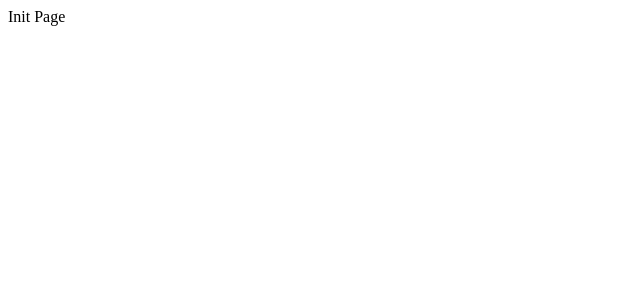
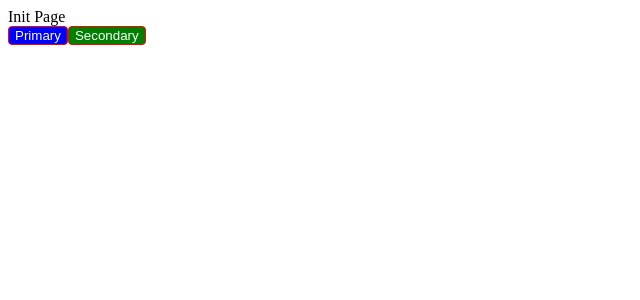
Before and after one commit to afds4567/eyk-react-prac, a React app: page / in a window 1280 px wide. Shown: the top 300 px of the page, without its empty margins (0-640 px from the left). Built offline with nearby package versions, Linux system fonts and the light colour scheme.

Commit message:
feat: applying styled components theme provider

```diff
--- a/src/App.tsx
+++ b/src/App.tsx
@@ -1,7 +1,15 @@
+import Button from "./components/common/Button";
+import { theme } from "./themes";
+import { ThemeProvider } from "styled-components";
+
 const App = () => {
   return (
     <>
-      <div>Init Page</div>
+      <ThemeProvider theme={theme}>
+        <div>Init Page</div>
+        <Button variant="primary">Primary</Button>
+        <Button variant="secondary">Secondary</Button>
+      </ThemeProvider>
     </>
   );
 };
--- a/src/components/common/Button/index.tsx
+++ b/src/components/common/Button/index.tsx
@@ -80,6 +80,7 @@ const Button = styled.button<ButtonProps>`
   opacity: ${({ disabled }) => (disabled ? 0.5 : 1)};
   border-radius: 4px;
   border: none;
+  border: ${({ theme }) => `${theme.colors.border} solid 1px`};
 `;
 
 // Button.defaultProps = {
--- /dev/null
+++ b/src/themes/colors.ts
@@ -0,0 +1,5 @@
+const colors = {
+  border: 'red',
+}
+
+export default colors
--- /dev/null
+++ b/src/themes/index.ts
@@ -0,0 +1,5 @@
+import colors from './colors'
+
+export const theme = {
+  colors
+} as const
```
Also changed, not shown: 1 other file (tests, documents, lock files or other folders).
